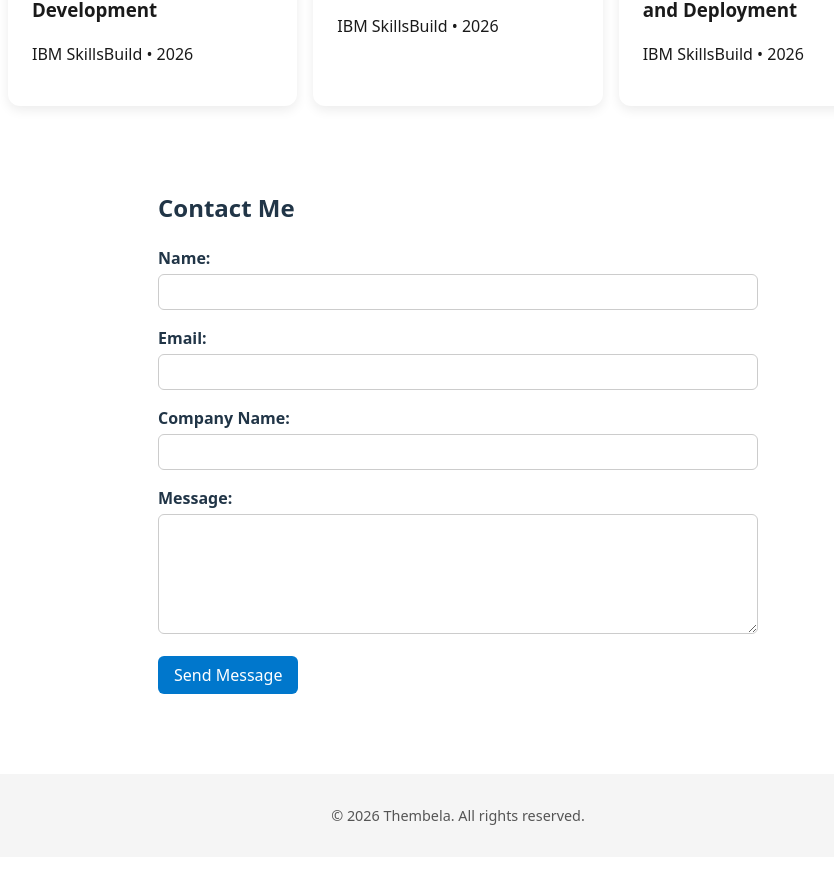
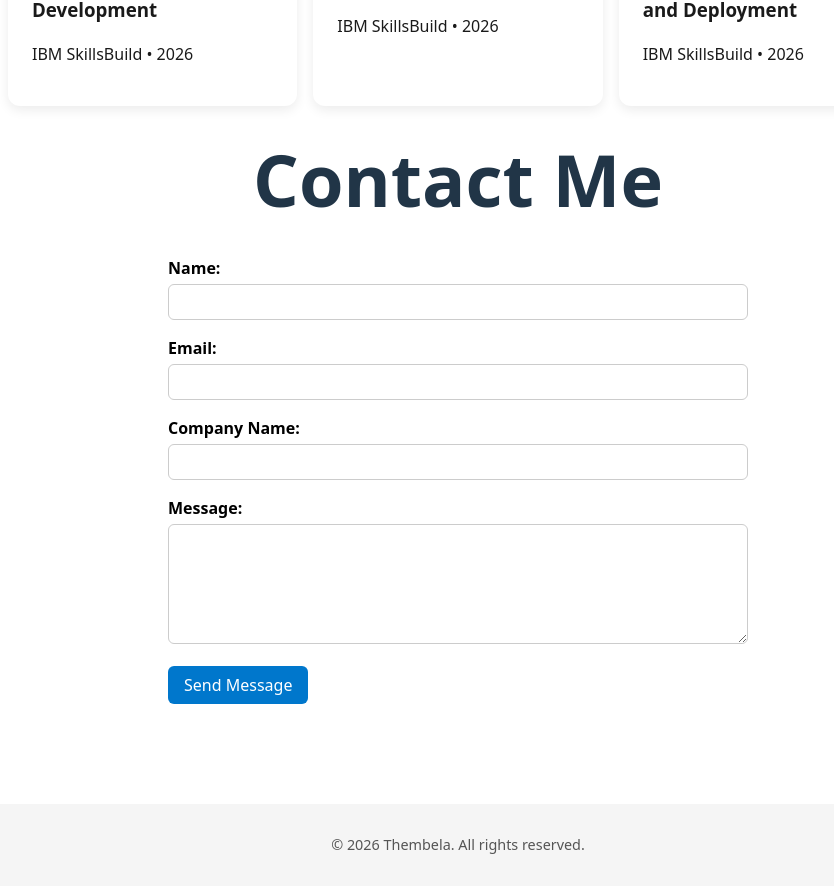
Before and after one commit to Thembela2/portfolio-website, a React (Vite) app in the folder portfolio/: page / in a window 1280 px wide. Shown: the part 3497-4383 px from the top of the page, without its empty margins (182-1016 px from the left). Before the commit the page ends 4354 px from the top, so only its background shows below. Built offline with nearby package versions, Linux system fonts and the light colour scheme.

Commit message:
Updated Contact css

```diff
--- a/portfolio/src/components/Contact.tsx
+++ b/portfolio/src/components/Contact.tsx
@@ -44,7 +44,7 @@ const Contact = () => {
 
   return (
     <section id="contact">
-      <h2>Contact Me</h2>
+      <h1>Contact Me</h1>
 
       {/* Form element with submit handler */}
       <form onSubmit={handleSubmit}>
--- a/portfolio/src/index.css
+++ b/portfolio/src/index.css
@@ -394,9 +394,23 @@ nav a:hover {
   margin: 0 auto;
 }
 
+#contact h1{
+  margin-bottom: 1rem;
+  font-size: 4.5rem;
+  margin-top: -5%;
+  align-items: center;      /* horizontal centering */
+  text-align: center;
+}
 /* Each input container */
+#contact form{
+    background-color: white;
+    color: black;
+    padding: 20px 10px;
+    border-radius: 10px;
+}
 #contact form div {
   margin-bottom: 1rem;
+
 }
 
 /* Labels for all fields */
```
